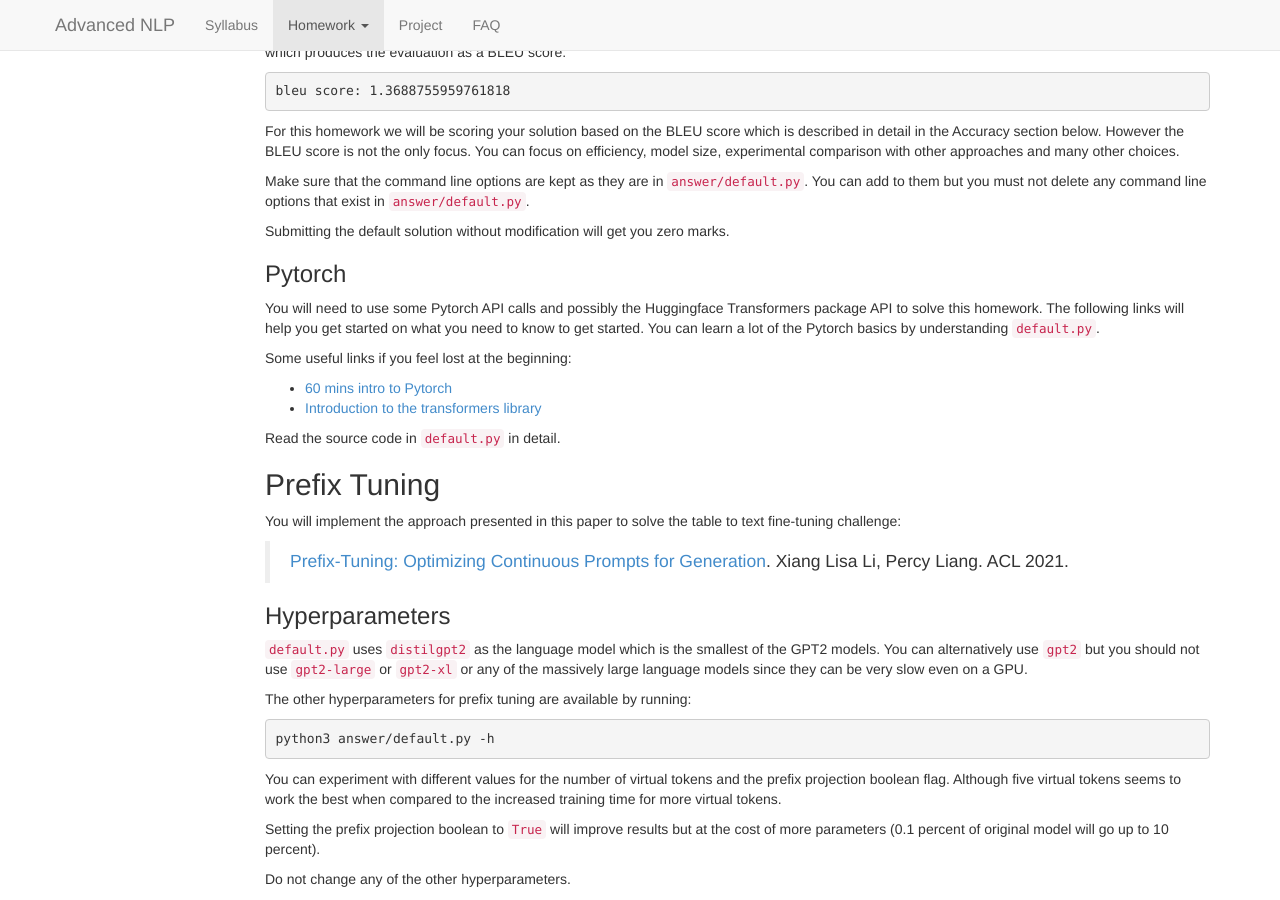
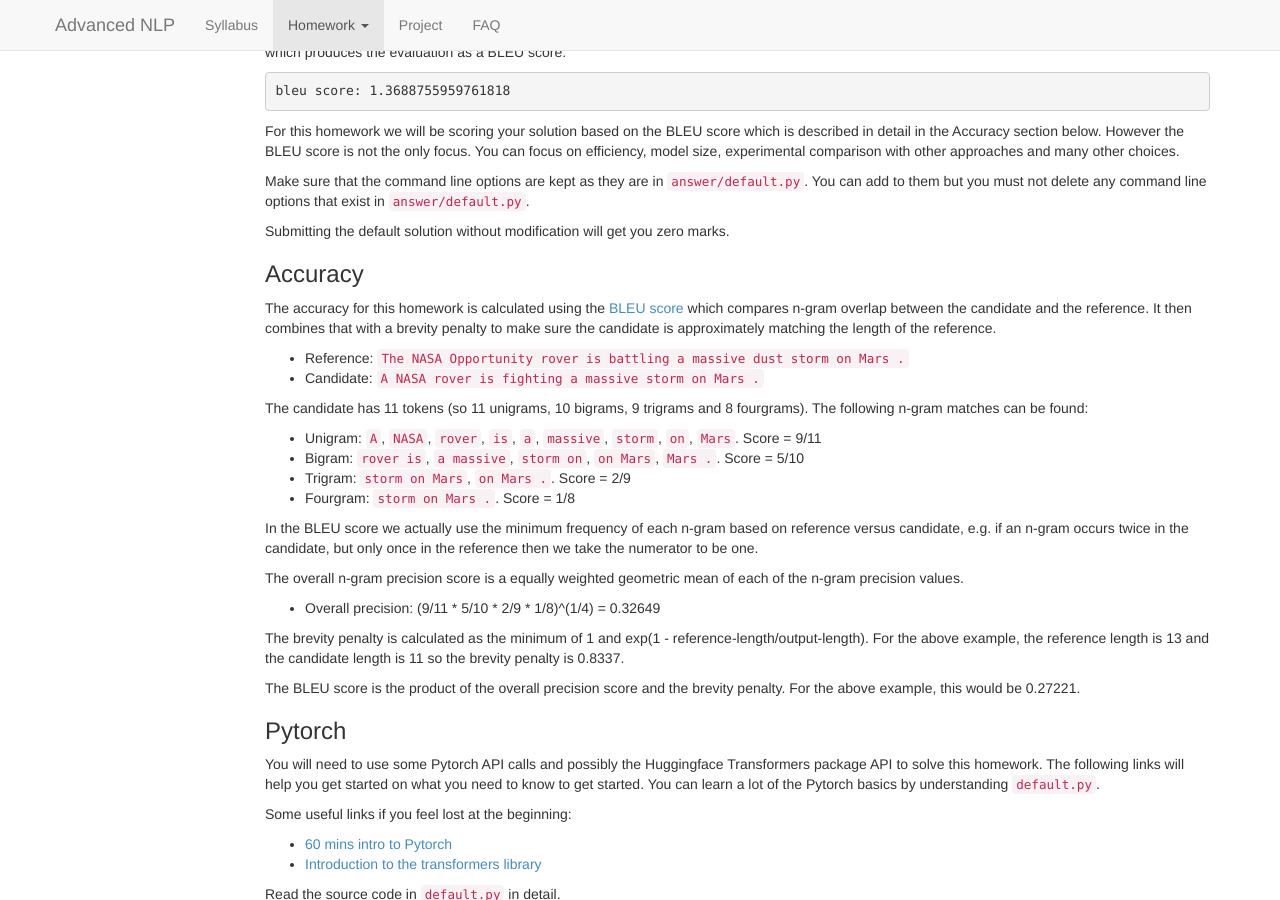
Before and after one commit to anoopsarkar/advanced-nlp-class, a Jekyll site: the page built from hw2.md, in a window 1280 px wide and 900 px high, scrolled down 2367 px. Built offline with Jekyll 4.4.1, drawn with Linux system fonts in a browser that asks for light colours; nearby versions of some CDN libraries.

Commit message:
bleu score explanation

```diff
--- a/hw2.md
+++ b/hw2.md
@@ -163,6 +163,44 @@ command line options that exist in `answer/default.py`.
 Submitting the default solution without modification will get you
 zero marks.
 
+### Accuracy
+
+The accuracy for this homework is calculated using the
+[BLEU score](https://en.wikipedia.org/wiki/BLEU)
+which compares n-gram overlap between the candidate and the
+reference. It then combines that with a brevity penalty to make
+sure the candidate is approximately matching the length of the
+reference.
+
+- Reference: `The NASA Opportunity rover is battling a massive dust storm on Mars .`
+- Candidate: `A NASA rover is fighting a massive storm on Mars .`
+
+The candidate has 11 tokens (so 11 unigrams, 10 bigrams, 9 trigrams
+and 8 fourgrams). The following n-gram matches can be found:
+
+- Unigram: `A`, `NASA`, `rover`, `is`, `a`, `massive`, `storm`, `on`, `Mars`. Score = 9/11
+- Bigram: `rover is`, `a massive`, `storm on`, `on Mars`, `Mars .`. Score = 5/10
+- Trigram: `storm on Mars`, `on Mars .`. Score = 2/9
+- Fourgram: `storm on Mars .`. Score = 1/8
+
+In the BLEU score we actually use the minimum frequency of each n-gram based on
+reference versus candidate, e.g. if an n-gram occurs twice in the candidate, but
+only once in the reference then we take the numerator to be one.
+
+The overall n-gram precision score is a equally weighted geometric mean
+of each of the n-gram precision values.
+
+- Overall precision: (9/11 * 5/10 * 2/9 * 1/8)^(1/4) = 0.32649
+
+The brevity penalty is calculated as the minimum of 1 and exp(1 -
+reference-length/output-length). For the above example, the reference
+length is 13 and the candidate length is 11 so the brevity penalty
+is 0.8337.
+
+The BLEU score is the product of the overall precision score and the
+brevity penalty. For the above example, this would be 0.27221.
+
+
 ### Pytorch
 
 You will need to use some Pytorch API calls and possibly the
```
